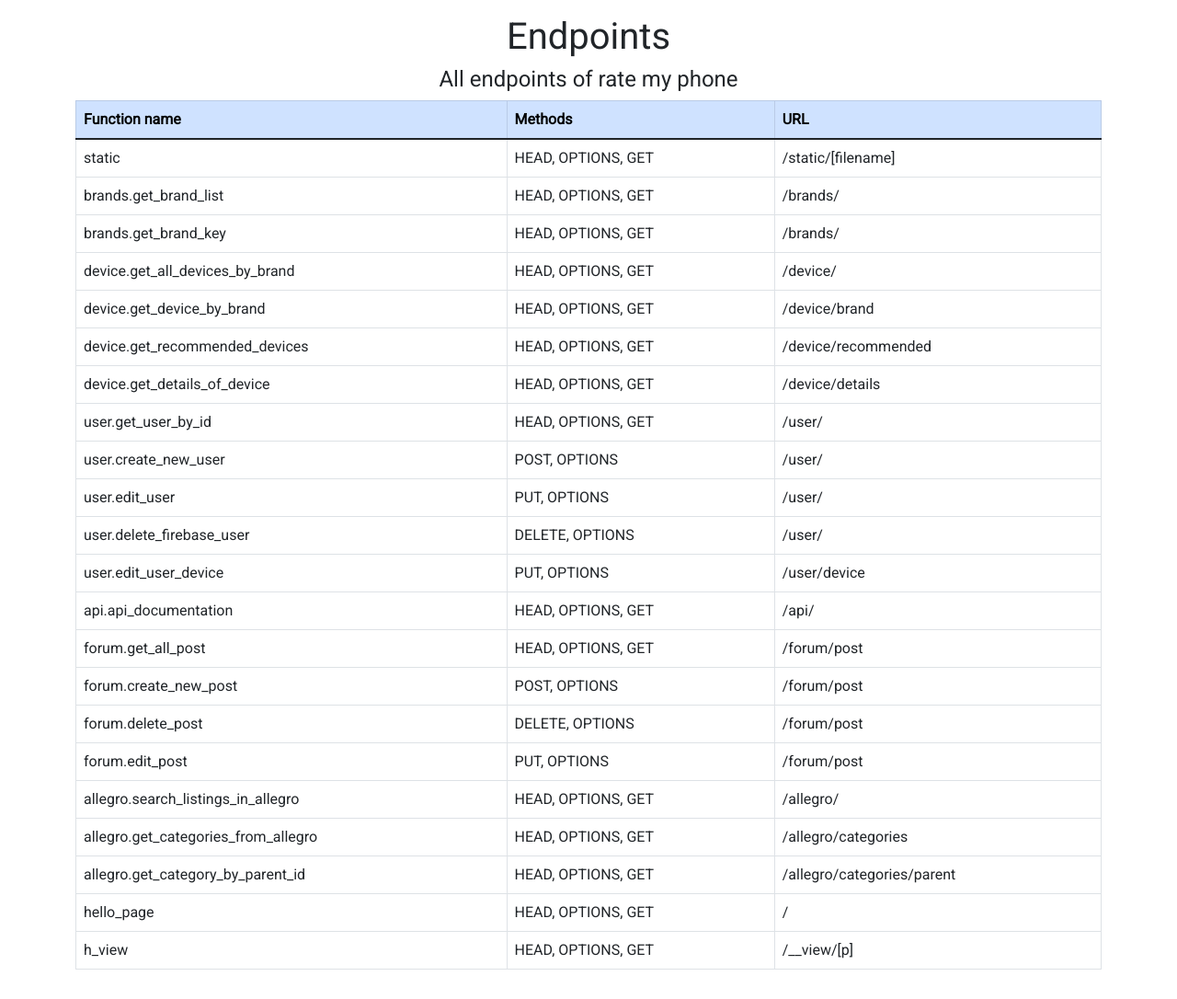
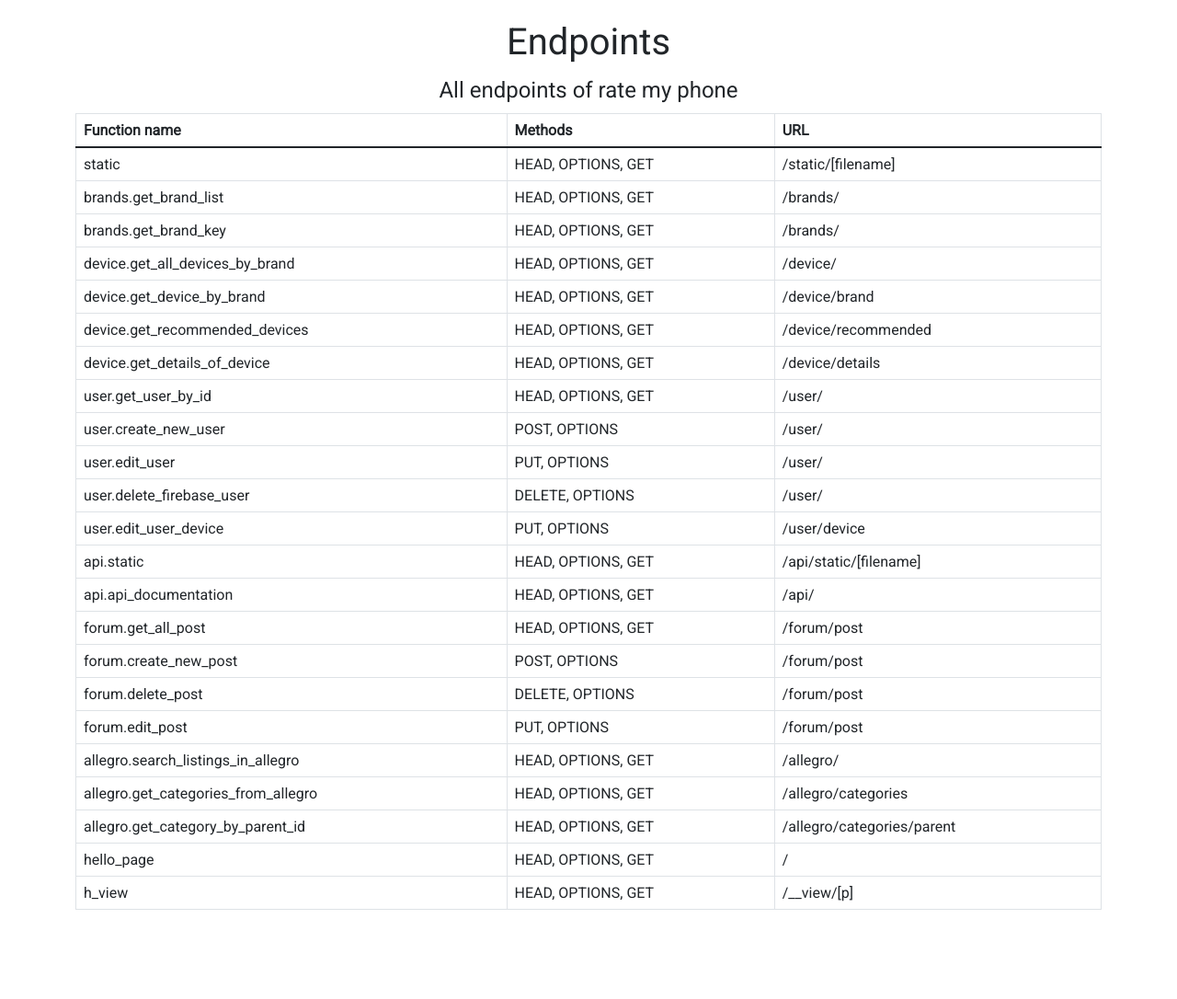
Before and after one commit to amelinium23/rate-my-phone-backend, a Flask app: page /api/ in a window 1280 px wide. Shown: the whole page at 92% size. After the commit the page ends 989 px from the top, so only its background shows below. Run offline with Flask 2, Linux system fonts and the light colour scheme; some libraries are stand-ins or nearby versions.

Commit message:
api documentation css change

```diff
--- a/api/__init__.py
+++ b/api/__init__.py
@@ -1,3 +1,4 @@
 from flask import Blueprint
 
-API = Blueprint('api', __name__, template_folder="templates", url_prefix="/api")
+API = Blueprint('api', __name__, template_folder="templates",
+                url_prefix="/api", static_folder='static')
--- /dev/null
+++ b/api/static/css/apiStyle.css
@@ -0,0 +1,8 @@
+* {
+ font-family: 'Roboto', 'Courier New', Courier, monospace;
+ padding: 0.25vh 0.5vw;
+}
+
+.headerStyle {
+ text-align: center;
+}
--- a/api/templates/api_doc.html
+++ b/api/templates/api_doc.html
@@ -1,4 +1,3 @@
-<!DOCTYPE html>
 {% set endpoints = endpoints.endpoints %}
 <html lang="en">
   <head>
@@ -11,21 +10,17 @@
     <link rel="preconnect" href="https://fonts.googleapis.com">
     <link rel="preconnect" href="https://fonts.gstatic.com" crossorigin>
     <link href="https://fonts.googleapis.com/css2?family=Roboto&display=swap" rel="stylesheet">
+    <link rel="stylesheet" href="{{ url_for('api.static', filename='css/apiStyle.css') }}" />
     <title>Api Documentation</title>
   </head>
-  <style>
-    body {
-      font-family: 'Roboto', monospace, sans-serif;
-    }
-  </style>
   <body>
     <div class="container-fluid" style="padding: 2vh;">
-      <h1 style="text-align: center;">Endpoints</h1>
+      <h1 class="headerStyle">Endpoints</h1>
       <div class="container" style="align-items: center;">
-        <h4 style="text-align: center;">All endpoints of rate my phone</h4>
+        <h4 class="headerStyle">All endpoints of rate my phone</h4>
         <table class="table table-hover table-stripped table-bordered">
           <thead>
-            <tr class="table-primary">
+            <tr>
               <th>Function name</th>
               <th>Methods</th>
               <th>URL</th>
```
